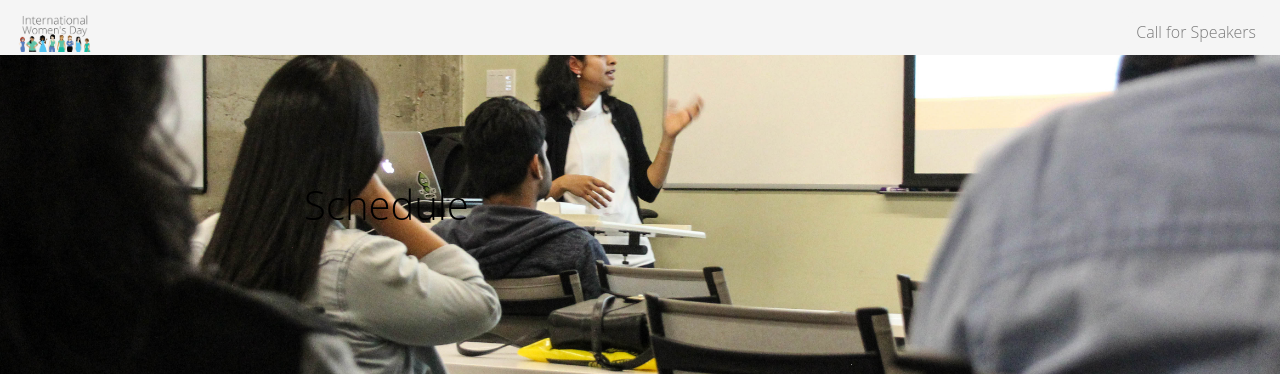
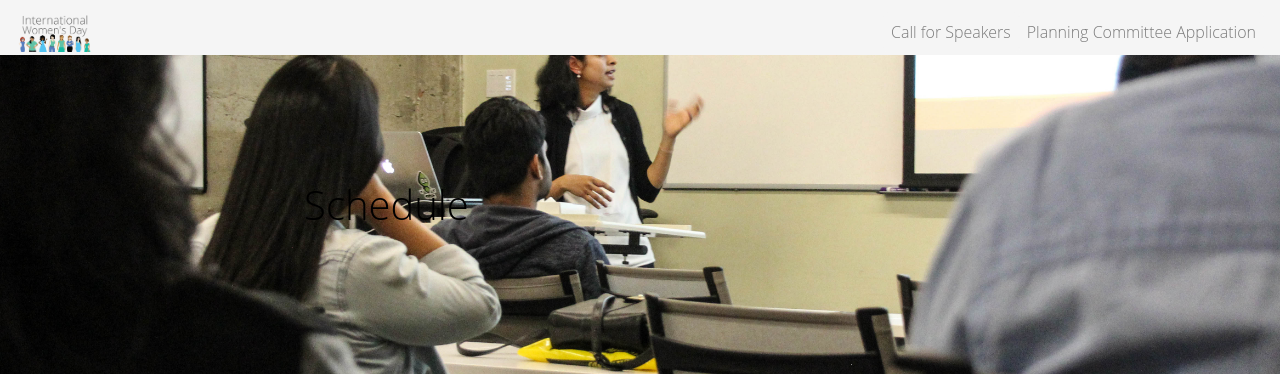
Before and after one commit to chatasweetie/international-womens-day, a Flask app: page /schedule in a window 1280 px wide. Shown: the top 374 px of the page. Run offline with Flask 2, Linux system fonts and the light colour scheme; some libraries are stand-ins or nearby versions.

Commit message:
added Planning Committee Application link

```diff
--- a/templates/base.html
+++ b/templates/base.html
@@ -31,10 +31,10 @@
       <li class="nav-item">
         <a class="nav-link" target="_blank" href="http://bit.ly/iwd17-speakercall">Call for Speakers</a>
       </li>
+      <li class="nav-item">
+        <a class="nav-link" target="_blank" href="https://goo.gl/forms/U03Diq6bHwXnboW13">Planning Committee Application</a>
+      </li>
 <!--       <li class="nav-item">
-        <a class="nav-link" href="#">Volunteer</a>
-      </li>
-      <li class="nav-item">
         <a class="nav-link" href="#">Sponsor</a>
       </li> -->
     </ul>
```
